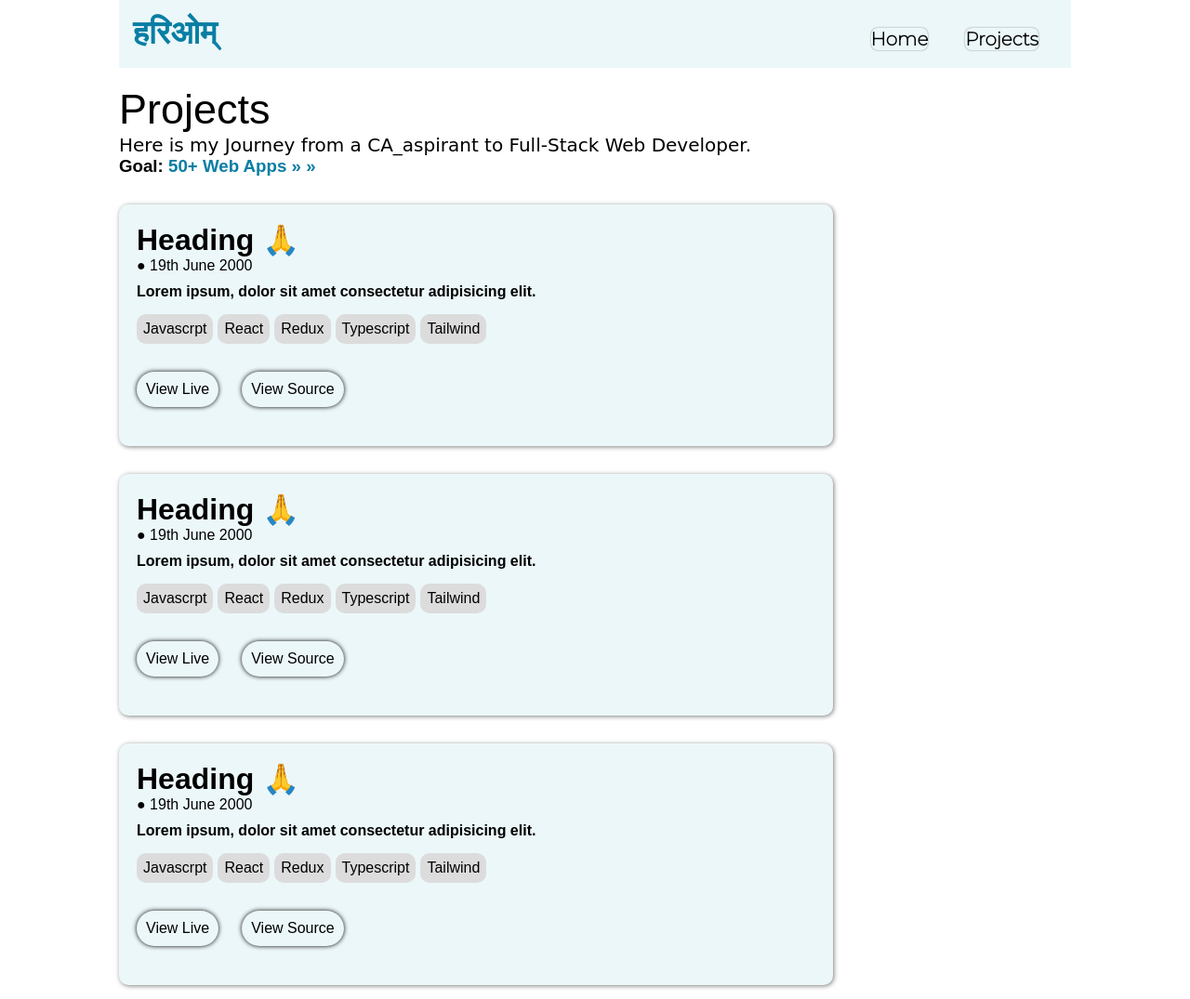
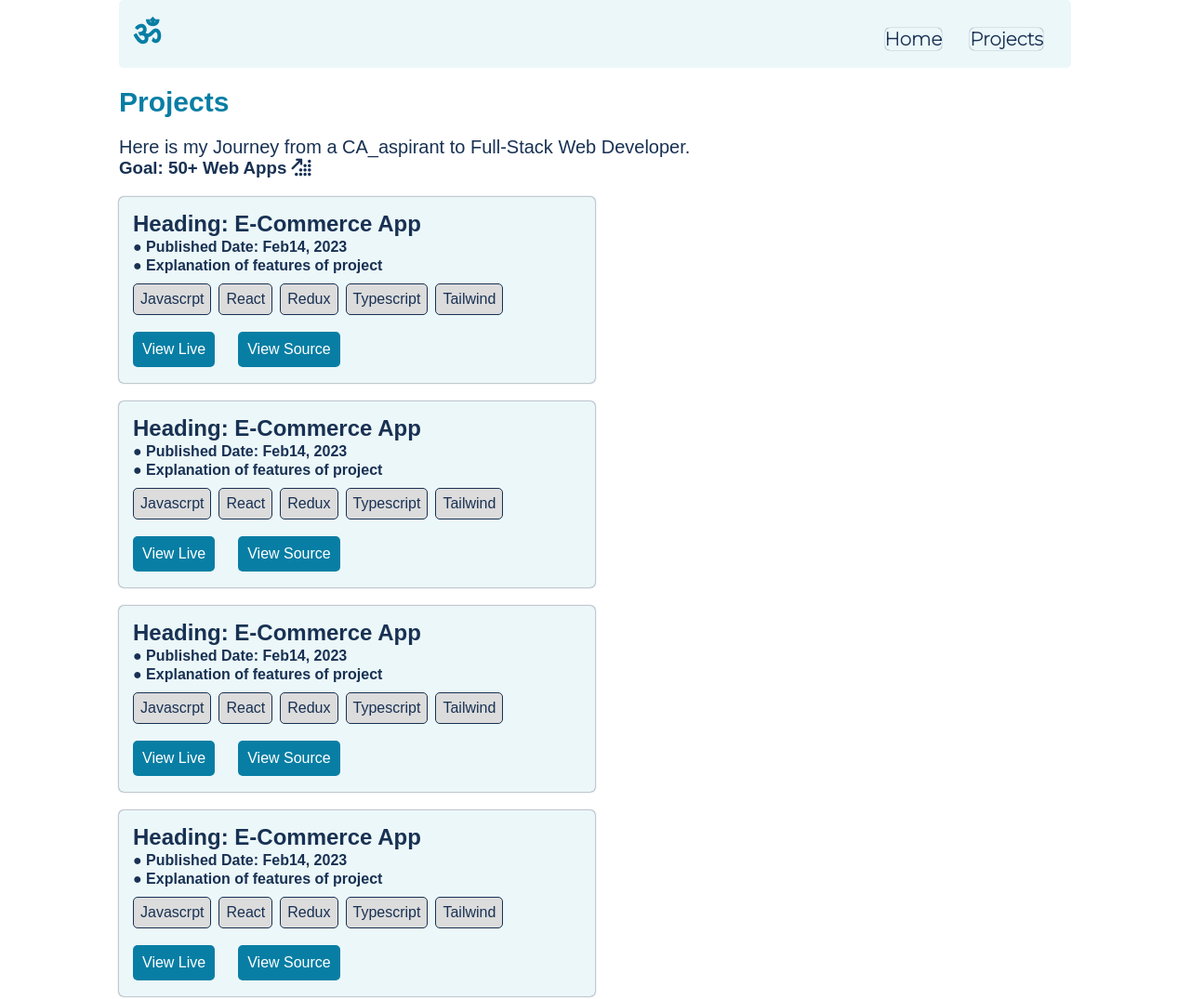
Before and after one commit to Dev-Hariom-7/My-Portfolio-Website, a plain HTML site: page projects.html in a window 1280 px wide. Shown: the top 1075 px of the page at 93% size. Drawn offline with Linux system fonts and the light colour scheme.

Commit message:
project added

```diff
--- a/css/blogs.css
+++ b/css/blogs.css
@@ -1,4 +1,4 @@
-@import url('https://fonts.googleapis.com/css2?family=Bebas+Neue&display=swap');
+@import url("https://fonts.googleapis.com/css2?family=Bebas+Neue&display=swap");
 @import url("https://fonts.googleapis.com/css2?family=Montserrat:wght@200&display=swap");
 
 * {
@@ -22,6 +22,7 @@ header.sticky {
     position: sticky;
     top: 0;
     background-color: #ecf7f9;
+    border-radius: 5px;
 }
 
 .navBar {
@@ -32,12 +33,12 @@ header.sticky {
 }
 
 .mainDiv {
-    font-family: 'Bebas Neue', sans-serif;
+    font-family: "Bebas Neue", sans-serif;
     max-width: 50%;
 }
 
 .heading {
-    color: #087EA4;
+    color: #087ea4;
     font-size: 35px;
     font-weight: 900;
     text-decoration: none;
@@ -57,99 +58,108 @@ header.sticky {
 }
 
 .navItem li a {
-    color: black;
-    margin: 20px;
+    color: #183153;
+    margin: 15px;
     text-decoration: none;
     font-weight: 800;
-    border-radius: 7px;
-    box-shadow: 0px 0px 2px gray;
+    border-radius: 5px;
+    box-shadow: 0px 0px 1px #183153;
 }
 
 .navItem li a:hover {
+    color: #087ea4;
     padding: 5px;
-    border: 1px solid grey;
-    border-radius: 27px;
+    border: 1px solid #183153;
     outline: none;
-    transition: 0.2s ease-in-out;
+    transition: 0.1s ease-in;
 }
 
 .myWork {
+    color: #087ea4;
+    margin-top: 20px;
+    margin-bottom: 20px;
     font-family: sans-serif;
-    margin-top: 19px;
-    margin-bottom: 20px;
-    font-size: 45px;
+    font-size: 30px;
+    font-weight: 600;
 }
 
 .project-section p {
-    font-family: cursive;
+    color: #183153;
+    font-family: sans-serif;
     font-size: 20px;
-    margin-top: -20px;
+    font-weight: 500;
 }
 
 .project-section h3 {
     font-family: sans-serif;
+    color: #183153;
 }
 
 .target {
     font-family: sans-serif;
-    color: #087ea4;
+    color: #183153;
 }
 
-.projects {
+/* .projects {
     display: flex;
     justify-content: space-between;
     flex-wrap: wrap;
+} */
+
+.projects .main {
+    font-family: sans-serif;
+    background-color: #ecf7f9;
+    margin-top: 20px;
+    max-width: 50%;
+    min-height: 200px;
+    outline: none;
+    border-radius: 5px;
+    box-shadow: 0px 0px 2px #183153;
 }
 
-.projects .main {
-    background-color: #ecf7f9;
-    margin-top: 30px;
-    width: 75%;
-    height: 260px;
-    outline: none;
-    border-radius: 10px;
-    box-shadow: 1px 1px 5px gray;
-}
-
-/* .projects .main:hover {
-    border: 2px solid #42f2f7;
-    border-radius: 10px;
-} */
-
-.main {
-    font-family: sans-serif;
+.projects .main:hover {
+    scale: 1.02;
+    transition: 0.1s ease;
+    cursor: grab;
 }
 
 .sub {
-    margin-left: 19px;
-    margin-top: 19px;
+    color: #183153;
+    padding: 15px;
 }
 
 .card-detail {
-    margin-top: 10px;
+    margin-top: 4px;
+}
+
+.card-detail p {
+    font-family: sans-serif;
+    font-weight: 500;
+    font-size: 20px;
 }
 
 .card-view {
-    margin-top: 30px;
-    display: flex;
-    justify-content: flex-start;
-    gap: 25px;
-    flex-wrap: wrap;
+    margin-top: 21px;
+    margin-bottom: 15px;
+    text-align: left;
+    width: 15%;
 }
 
 .card-view div {
     font-family: sans-serif;
+    text-align: center;
     outline: none;
     border: none;
-    background-color: transparent;
+    background-color: #087ea4;
+    color: white;
     padding: 10px;
-    border-radius: 20px;
+    border-radius: 5px;
     cursor: pointer;
-    box-shadow: 0px 0px 5px;
 }
 
 .card-view div:hover {
-    background: #087ea4;
+    background: #183153;
+    transition: 0.1s ease-in;
     cursor: pointer;
 }
 
@@ -162,6 +172,7 @@ header.sticky {
 
 .blog-heading p {
     font-family: sans-serif;
+    font-size: 20px;
     font-weight: 600;
 }
 
@@ -190,8 +201,8 @@ header.sticky {
 }
 
 #smooth-scroll .anchor:hover {
-    color: #087EA4;
-    text-decoration: 2px solid #087EA4 underline;
+    color: #087ea4;
+    text-decoration: 2px solid #087ea4 underline;
 }
 
 #smooth-scroll div a {
@@ -207,5 +218,5 @@ header.sticky {
 }
 
 #smooth-scroll div a:hover {
-    color: #087EA4;
+    color: #087ea4;
 }
--- a/css/projects.css
+++ b/css/projects.css
@@ -1,4 +1,4 @@
-@import url('https://fonts.googleapis.com/css2?family=Bebas+Neue&display=swap');
+@import url("https://fonts.googleapis.com/css2?family=Bebas+Neue&display=swap");
 @import url("https://fonts.googleapis.com/css2?family=Montserrat:wght@200&display=swap");
 
 * {
@@ -22,6 +22,7 @@ header.sticky {
     position: sticky;
     top: 0;
     background-color: #ecf7f9;
+    border-radius: 5px;
 }
 
 .navBar {
@@ -32,12 +33,12 @@ header.sticky {
 }
 
 .mainDiv {
-    font-family: 'Bebas Neue', sans-serif;
+    font-family: "Bebas Neue", sans-serif;
     max-width: 50%;
 }
 
 .heading {
-    color: #087EA4;
+    color: #087ea4;
     font-size: 35px;
     font-weight: 900;
     text-decoration: none;
@@ -57,97 +58,98 @@ header.sticky {
 }
 
 .navItem li a {
-    color: black;
-    margin: 20px;
+    color: #183153;
+    margin: 15px;
     text-decoration: none;
     font-weight: 800;
-    border-radius: 7px;
-    box-shadow: 0px 0px 2px gray;
+    border-radius: 5px;
+    box-shadow: 0px 0px 1px #183153;
 }
 
 .navItem li a:hover {
+    color: #087ea4;
     padding: 5px;
-    border: 1px solid grey;
-    border-radius: 27px;
+    border: 1px solid #183153;
     outline: none;
-    transition: 0.2s ease-in-out;
+    transition: 0.1s ease-in;
 }
 
 .myWork {
+    color: #087ea4;
+    margin-top: 20px;
+    margin-bottom: 20px;
     font-family: sans-serif;
-    margin-top: 19px;
-    margin-bottom: 20px;
-    font-size: 45px;
+    font-size: 30px;
+    font-weight: 600;
 }
 
 .project-section p {
-    font-family: cursive;
+    color: #183153;
+    font-family: sans-serif;
     font-size: 20px;
-    margin-top: -20px;
+    font-weight: 500;
 }
 
 .project-section h3 {
     font-family: sans-serif;
+    color: #183153;
 }
 
 .target {
     font-family: sans-serif;
-    color: #087ea4;
-}
-
-.projects {
-    display: flex;
-    justify-content: space-between;
-    flex-wrap: wrap;
+    color: #183153;
 }
 
 .projects .main {
+    font-family: sans-serif;
     background-color: #ecf7f9;
-    margin-top: 30px;
-    width: 75%;
-    height: 260px;
+    margin-top: 20px;
+    max-width: 50%;
+    min-height: 200px;
     outline: none;
-    border-radius: 10px;
-    box-shadow: 1px 1px 5px gray;
+    border-radius: 5px;
+    box-shadow: 0px 0px 2px #183153;
 }
 
-/* .projects .main:hover {
-    border: 2px solid #42f2f7;
-    border-radius: 10px;
-} */
-
-.main {
-    font-family: sans-serif;
+.projects .main:hover {
+    scale: 1.02;
+    transition: 0.1s ease;
+    cursor: grab;
 }
 
 .sub {
-    margin-left: 19px;
-    margin-top: 19px;
+    color: #183153;
+    padding: 15px;
+}
+
+.sub p {
+    margin-top: 2px;
+    font-weight: 600;
 }
 
 .card-detail {
-    margin-top: 10px;
+    margin-top: 2px;
 }
 
 .card-maker {
-    margin-top: 15px;
+    margin-top: 10px;
     display: flex;
     justify-content: flex-start;
-    gap: 5px;
+    gap: 8px;
     flex-wrap: wrap;
 }
 
 .card-maker span {
     font-family: sans-serif;
     outline: none;
-    border: none;
+    border: 1px solid #183153;
     background-color: gainsboro;
     padding: 7px;
-    border-radius: 10px;
+    border-radius: 5px;
 }
 
 .card-view {
-    margin-top: 30px;
+    margin-top: 18px;
     display: flex;
     justify-content: flex-start;
     gap: 25px;
@@ -158,15 +160,16 @@ header.sticky {
     font-family: sans-serif;
     outline: none;
     border: none;
-    background-color: transparent;
+    background-color: #087ea4;
+    color: white;
     padding: 10px;
-    border-radius: 20px;
+    border-radius: 5px;
     cursor: pointer;
-    box-shadow: 0px 0px 5px;
 }
 
 .card-view div:hover {
-    background: #087ea4;
+    background: #183153;
+    transition: 0.1s ease-in;
     cursor: pointer;
 }
 
@@ -194,8 +197,8 @@ header.sticky {
 }
 
 #smooth-scroll .anchor:hover {
-    color: #087EA4;
-    text-decoration: 2px solid #087EA4 underline;
+    color: #087ea4;
+    text-decoration: 2px solid #087ea4 underline;
 }
 
 #smooth-scroll div a {
@@ -211,5 +214,5 @@ header.sticky {
 }
 
 #smooth-scroll div a:hover {
-    color: #087EA4;
+    color: #087ea4;
 }
--- a/css/style.css
+++ b/css/style.css
@@ -1,4 +1,4 @@
-@import url('https://fonts.googleapis.com/css2?family=Bebas+Neue&display=swap');
+@import url("https://fonts.googleapis.com/css2?family=Bebas+Neue&display=swap");
 @import url("https://fonts.googleapis.com/css2?family=Montserrat:wght@200&display=swap");
 
 * {
@@ -33,12 +33,12 @@ header.sticky {
 }
 
 .mainDiv {
-  font-family: 'Bebas Neue', sans-serif;
+  font-family: "Bebas Neue", sans-serif;
   max-width: 50%;
 }
 
 .heading {
-  color: #087EA4;
+  color: #087ea4;
   font-size: 35px;
   font-weight: 900;
   text-decoration: none;
@@ -67,7 +67,7 @@ header.sticky {
 }
 
 .navItem li a:hover {
-  color: #087EA4;
+  color: #087ea4;
   padding: 5px;
   border: 1px solid #183153;
   outline: none;
@@ -106,7 +106,7 @@ header.sticky {
   font-size: 30px;
   font-weight: 600;
   font-family: sans-serif;
-  color: #087EA4;
+  color: #087ea4;
 }
 
 .work-proof {
@@ -122,7 +122,7 @@ header.sticky {
   border: none;
   outline: none;
   border-radius: 5px;
-  background: #A4001E;
+  background: #a4001e;
   cursor: pointer;
 }
 
@@ -130,7 +130,6 @@ header.sticky {
   text-decoration: none;
   color: white;
   cursor: pointer;
-
 }
 
 .work-proof button:hover {
@@ -142,7 +141,7 @@ header.sticky {
 
 .majduri {
   font-family: sans-serif;
-  color: #087EA4;
+  color: #087ea4;
   margin-top: 40px;
   margin-bottom: 20px;
   font-size: 30px;
@@ -151,9 +150,9 @@ header.sticky {
 
 .projects {
   display: flex;
-  justify-content: space-between;
+  justify-content: flex-start;
   flex-wrap: wrap;
-  gap: 5px;
+  gap: 9.8rem;
 }
 
 .projects .main {
@@ -163,19 +162,23 @@ header.sticky {
   font-family: sans-serif;
   outline: none;
   border-radius: 5px;
-  box-shadow: 1px 1px 5px gray;
+  box-shadow: 0px 0px 2px #183153;
 }
 
 .projects .main:hover {
-  border: 2px solid #087EA4;
+  border: 2px solid #087ea4;
   transition: 0.1s ease-in;
   cursor: grab;
 }
 
 .sub {
   color: #183153;
-  margin-left: 19px;
-  margin-top: 19px;
+  padding: 10px;
+}
+
+.sub p {
+  margin-top: 3px;
+  font-weight: 600;
 }
 
 .card-detail {
@@ -186,7 +189,7 @@ header.sticky {
   margin-top: 15px;
   display: flex;
   justify-content: flex-start;
-  gap: 7px;
+  gap: 8px;
   flex-wrap: wrap;
 }
 
@@ -200,7 +203,7 @@ header.sticky {
 }
 
 .card-view {
-  margin-top: 30px;
+  margin-top: 20px;
   display: flex;
   justify-content: flex-start;
   gap: 25px;
@@ -211,7 +214,7 @@ header.sticky {
   font-family: sans-serif;
   outline: none;
   border: none;
-  background-color: #087EA4;
+  background-color: #087ea4;
   color: white;
   padding: 10px;
   border-radius: 5px;
@@ -236,6 +239,11 @@ header.sticky {
   font-weight: 600;
 }
 
+.card-detail p {
+  font-weight: normal;
+  color: #183153;
+}
+
 .btn {
   display: flex;
   justify-content: center;
@@ -244,7 +252,7 @@ header.sticky {
 
 .btn button {
   padding: 13px;
-  background-color: #087EA4;
+  background-color: #087ea4;
   outline: none;
   border: none;
   border-radius: 5px;
@@ -373,8 +381,8 @@ header.sticky {
 }
 
 #smooth-scroll .anchor:hover {
-  color: #087EA4;
-  text-decoration: 2px solid #087EA4 underline;
+  color: #087ea4;
+  text-decoration: 2px solid #087ea4 underline;
 }
 
 #smooth-scroll div a {
@@ -390,5 +398,5 @@ header.sticky {
 }
 
 #smooth-scroll div a:hover {
-  color: #087EA4;
+  color: #087ea4;
 }
--- a/projects.html
+++ b/projects.html
@@ -16,7 +16,7 @@
         <header class="sticky">
             <div class="navBar">
                 <div class="mainDiv">
-                    <a class="heading" href="./index.html">हरिओम्</a>
+                    <a class="heading" href="./index.html">ॐ</a>
                 </div>
                 <div class="subDiv">
                     <ul class="navItem">
@@ -29,16 +29,17 @@
         <section class="project-section">
             <div class="myWork">Projects</div>
             <p>Here is my Journey from a CA_aspirant to Full-Stack Web Developer.</p>
-            <h3 id="myProjects">Goal:<span class="target"> 50+ Web Apps &#187 &#187</span></h3>
+            <h3 id="myProjects">Goal:<span class="target"> 50+ Web Apps
+                    <i class="fa-solid fa-arrow-up-right-dots"></i></span></h3>
         </section>
 
         <div class="projects">
             <div class="main">
                 <div class="sub">
-                    <h1>Heading 🙏</h1>
-                    <p>&#9679 19th June 2000</p>
+                    <h2>Heading: E-Commerce App</h2>
+                    <p>&#9679 Published Date: Feb14, 2023</p>
                     <div class="card-detail">
-                        <h4>Lorem ipsum, dolor sit amet consectetur adipisicing elit.</h4>
+                        <h4>&#9679 Explanation of features of project</h4>
                     </div>
                     <div class="card-maker">
                         <span>Javascrpt</span>
@@ -55,10 +56,10 @@
             </div>
             <div class="main">
                 <div class="sub">
-                    <h1>Heading 🙏</h1>
-                    <p>&#9679 19th June 2000</p>
+                    <h2>Heading: E-Commerce App</h2>
+                    <p>&#9679 Published Date: Feb14, 2023</p>
                     <div class="card-detail">
-                        <h4>Lorem ipsum, dolor sit amet consectetur adipisicing elit.</h4>
+                        <h4>&#9679 Explanation of features of project</h4>
                     </div>
                     <div class="card-maker">
                         <span>Javascrpt</span>
@@ -75,10 +76,30 @@
             </div>
             <div class="main">
                 <div class="sub">
-                    <h1>Heading 🙏</h1>
-                    <p>&#9679 19th June 2000</p>
+                    <h2>Heading: E-Commerce App</h2>
+                    <p>&#9679 Published Date: Feb14, 2023</p>
                     <div class="card-detail">
-                        <h4>Lorem ipsum, dolor sit amet consectetur adipisicing elit.</h4>
+                        <h4>&#9679 Explanation of features of project</h4>
+                    </div>
+                    <div class="card-maker">
+                        <span>Javascrpt</span>
+                        <span>React</span>
+                        <span>Redux</span>
+                        <span>Typescript</span>
+                        <span>Tailwind</span>
+                    </div>
+                    <div class="card-view">
+                        <div>View Live</div>
+                        <div>View Source</div>
+                    </div>
+                </div>
+            </div>
+            <div class="main">
+                <div class="sub">
+                    <h2>Heading: E-Commerce App</h2>
+                    <p>&#9679 Published Date: Feb14, 2023</p>
+                    <div class="card-detail">
+                        <h4>&#9679 Explanation of features of project</h4>
                     </div>
                     <div class="card-maker">
                         <span>Javascrpt</span>
@@ -95,7 +116,7 @@
             </div>
         </div>
         <div id="smooth-scroll">
-            <div><a id="hello-top" href="#"><i class="fa-solid fa-arrow-up"></i></a></div>
+            <div><a id="hello-top" href="#"><i class="fa-solid fa-up-long"></i></a></div>
             <center><a class="anchor" href="#">top</a></center>
             <h2>&#169 2023 Hariom Kumar</h2>
         </div>
```
Also changed, not shown: blogs.html (+10 -28 lines), index.html (+15 -52 lines).
